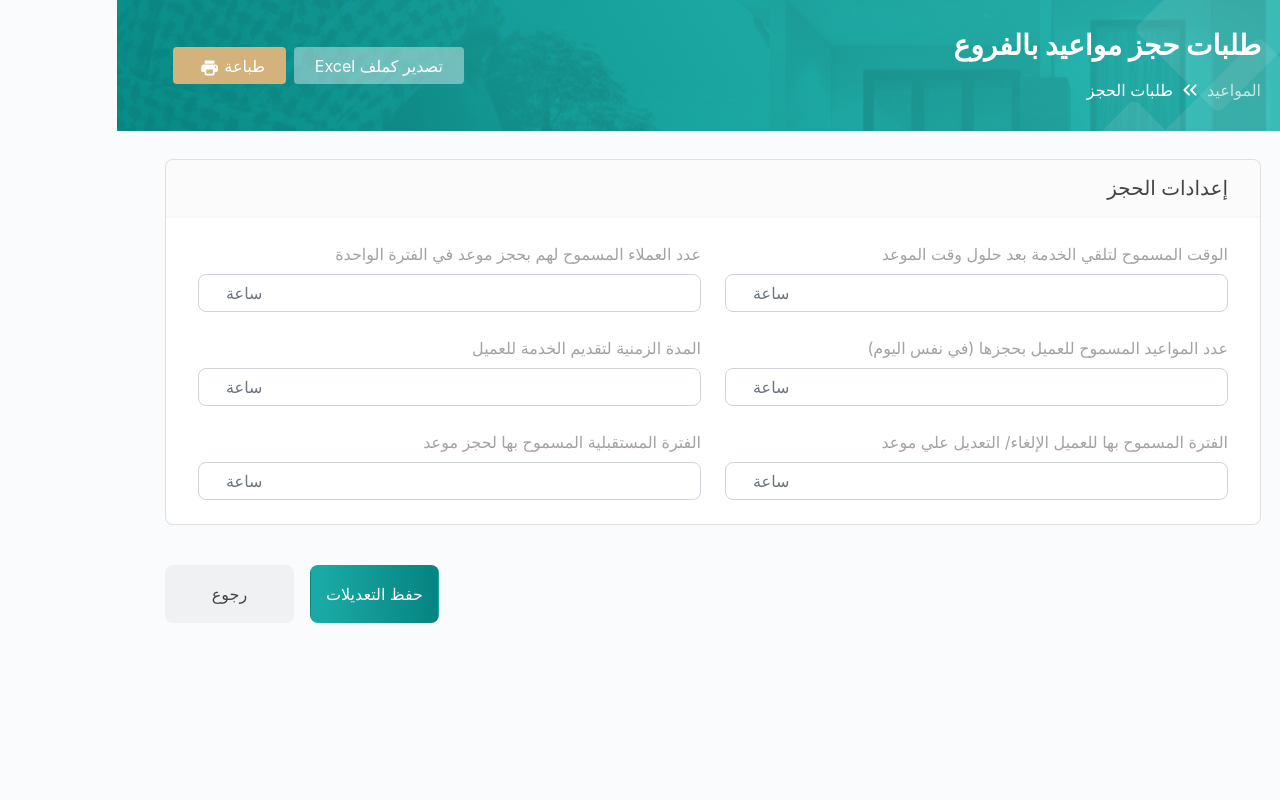
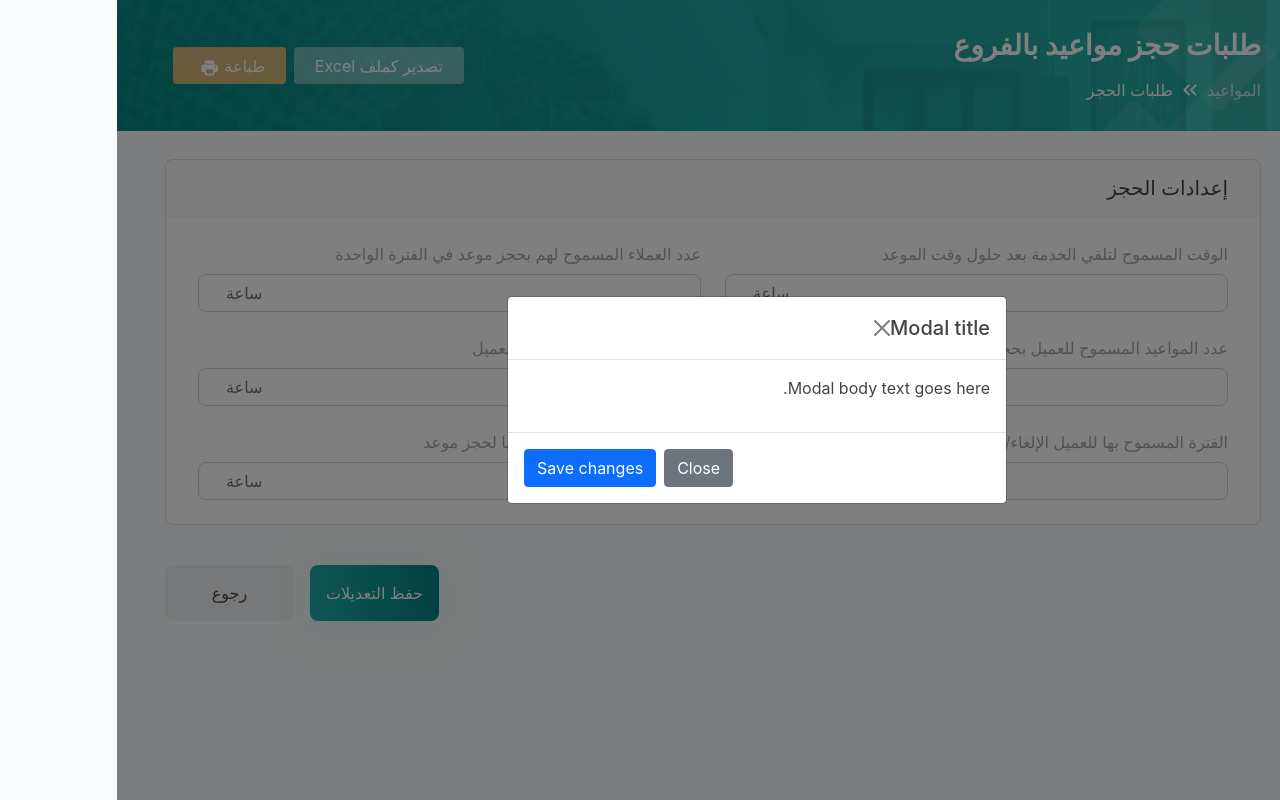
Before and after one commit to Mohamed-Ragab-Tawfieq/REDF-React, a React (Create React App) app: page / in a window 1280 px wide. Both pictures are taken after a click on the button "حفظ التعديلات". Built offline with nearby package versions, Linux system fonts and the light colour scheme.

Commit message:
design edits

```diff
--- a/src/Components/ReserveSettings/ReserveSettings.tsx
+++ b/src/Components/ReserveSettings/ReserveSettings.tsx
@@ -37,8 +37,26 @@
             </div>
 
             <div className="action-btns">
-                <button className='btn save'>حفظ التعديلات</button>
-                <button className='btn back'>رجوع</button>
+                <button type='button' className='btn save' data-bs-toggle="modal" data-bs-target="#saveModal">حفظ التعديلات</button>
+                <button type='button' className='btn back'>رجوع</button>
+            </div>
+
+            <div className="modal fade" id="saveModal" tabIndex={-1} aria-labelledby="saveModalLabel" aria-hidden="true">
+                <div className="modal-dialog modal-dialog-centered ">
+                    <div className="modal-content">
+                        <div className="modal-header">
+                            <h5 className="modal-title">Modal title</h5>
+                            <button type="button" className="btn-close" data-bs-dismiss="modal" aria-label="Close"></button>
+                        </div>
+                        <div className="modal-body">
+                            <p>Modal body text goes here.</p>
+                        </div>
+                        <div className="modal-footer">
+                            <button type="button" className="btn btn-secondary" data-bs-dismiss="modal">Close</button>
+                            <button type="button" className="btn btn-primary">Save changes</button>
+                        </div>
+                    </div>
+                </div>
             </div>
         </>
     )
--- a/src/assets/scss/_global.scss
+++ b/src/assets/scss/_global.scss
@@ -217,7 +217,9 @@
     margin-top: 2.5rem;
     margin-inline-start: auto;
 
-    width: 25%;
+    @media (min-width: 992px) {
+        width: 25%;
+    }
 
     @media (max-width: 767px) {
         grid-template-columns: 1fr;
@@ -225,6 +227,7 @@
 
     .btn {
         padding-block: 1rem;
+        border: none;
         border-radius: 0.5rem;
 
         &.save {
--- a/src/index.js
+++ b/src/index.js
@@ -7,6 +7,8 @@
 import SideMenu from './Components/SideMenu/SideMenu.tsx';
 
 import './assets/scss/index.css';
+import 'bootstrap/dist/js/bootstrap.min.js';
+
 
 const root = ReactDOM.createRoot(
   document.getElementById("root")
```
